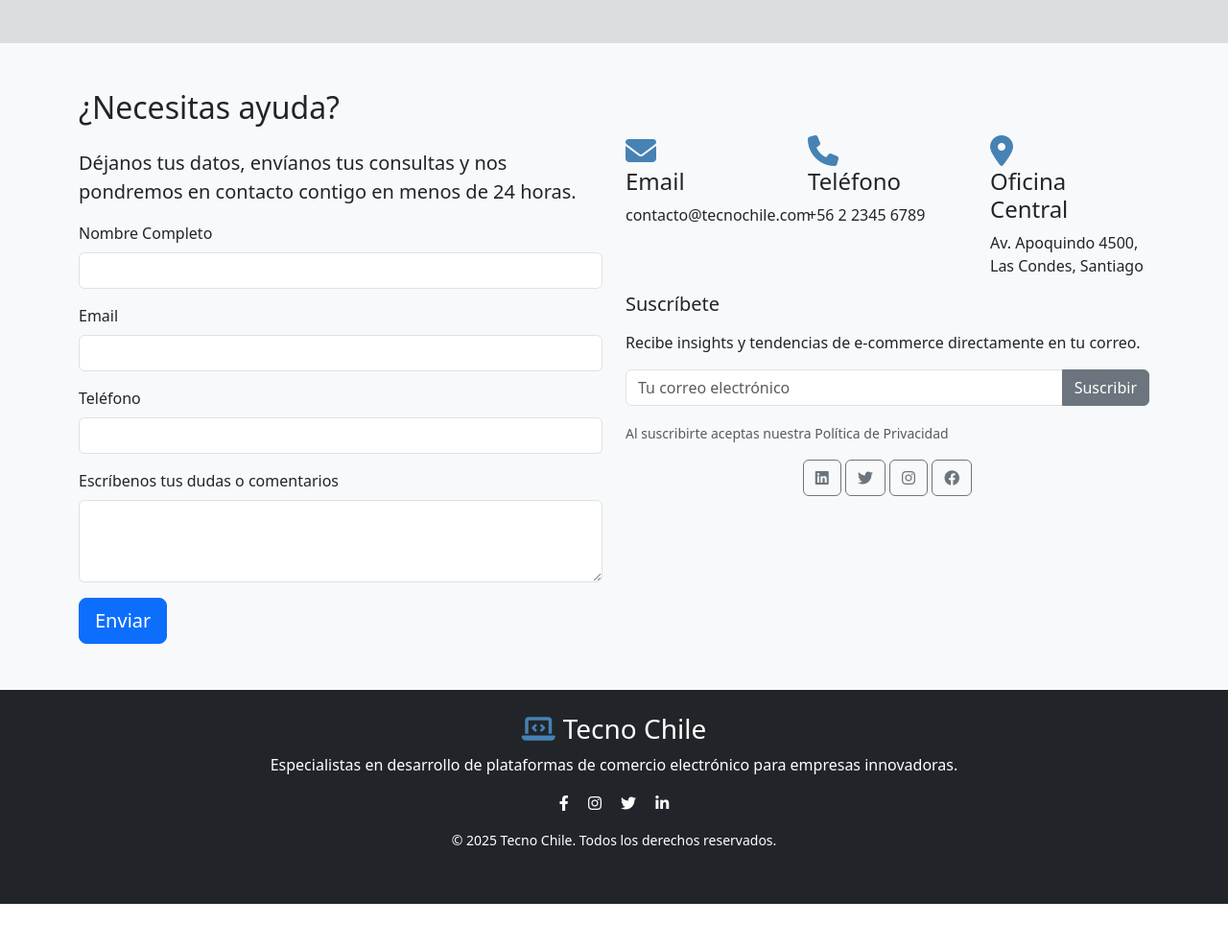
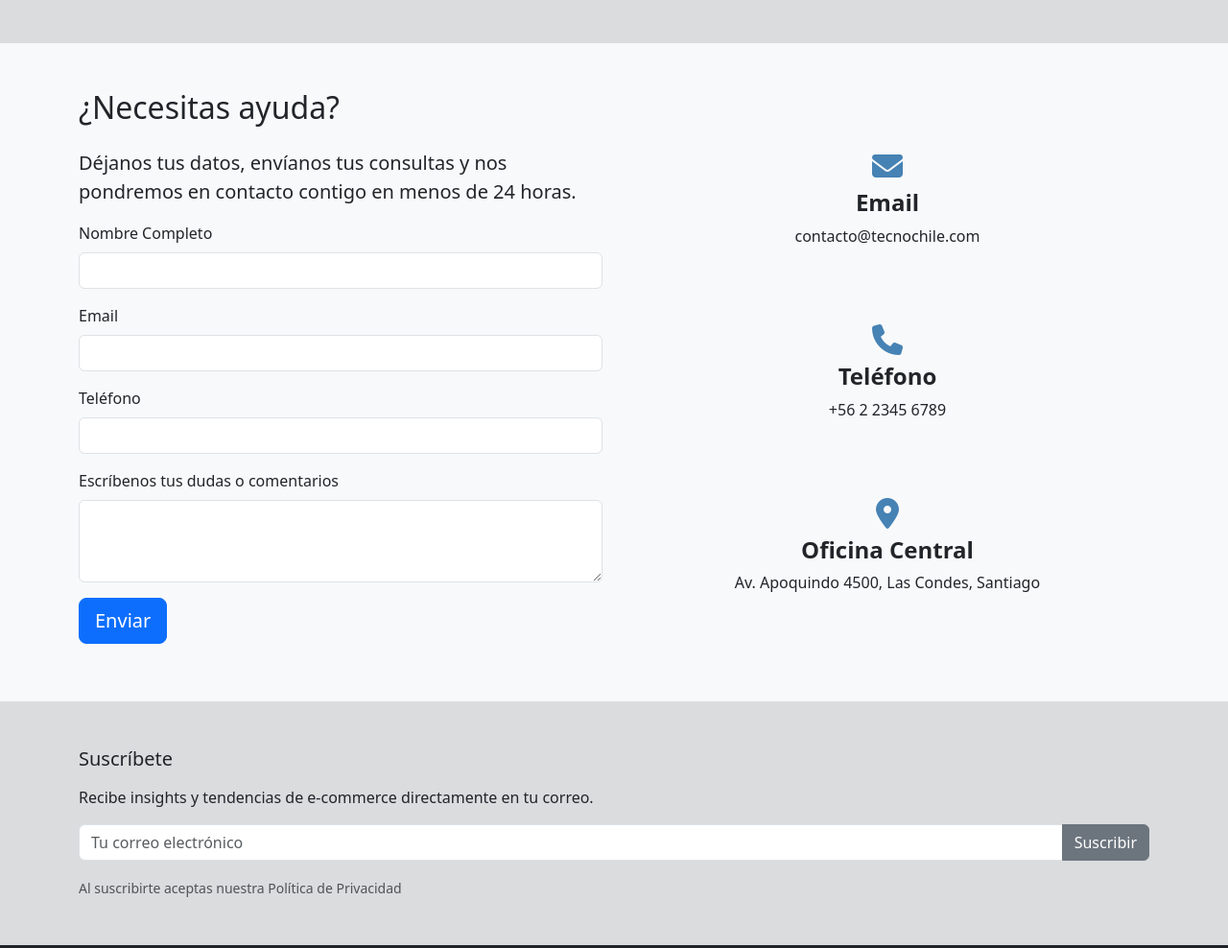
Before and after one commit to CaroHernz/M4_EvaluacionFinal, a plain HTML site: page index.html in a window 1280 px wide. Shown: the part 1141-2129 px from the top of the page at 96% size. Before the commit the page ends 2083 px from the top, so only its background shows below. Drawn offline with nearby package versions, Linux system fonts and the light colour scheme.

Commit message:
correcciones disposición de elementos de la sección Contacto

```diff
--- a/index.html
+++ b/index.html
@@ -144,7 +144,7 @@
         <section id="contacto" class="tecno__contact py-5 bg-light">
             <div class="container">
                 <div class="row">
-                    <div class="col-lg-6">
+                    <div class="col-md-6">
                         <h2 class="tecno__section-title mb-4">¿Necesitas ayuda?</h2>
                         <p class="lead">Déjanos tus datos, envíanos tus consultas y nos pondremos en contacto contigo en
                             menos de 24 horas.</p>
@@ -169,31 +169,43 @@
                             <button type="button" class="btn btn-primary btn-lg">Enviar</button>
                         </form>
                     </div>
-                    <div class="col-lg-6">
+                    <div class="col-md-6">
                         <div class="tecno__contact-info pt-5">
-                            <div class="row">
-                                <div class="info-item col-md-4">
-                                    <i class="fas fa-envelope fa-2x"></i>
-                                    <div>
-                                        <h4>Email</h4>
+                            <div class="row text-center">
+
+                                <div class="col-4 col-md-12">
+                                    <div class="info-item pb-5 mt-3">
+                                        <i class="fas fa-envelope fa-2x pb-2 d-block"></i>
+
+                                        <h4><strong>Email</strong></h4>
                                         <p>contacto@tecnochile.com</p>
                                     </div>
                                 </div>
-                                <div class="info-item col-md-4">
-                                    <i class="fas fa-phone fa-2x"></i>
-                                    <div>
-                                        <h4>Teléfono</h4>
+                                <div class="col-4 col-md-12">
+                                    <div class="info-item pb-5 my-3">
+                                        <i class="fas fa-phone fa-2x pb-2 d-block"></i>
+                                        <h4><strong>Teléfono</strong></h4>
                                         <p>+56 2 2345 6789</p>
                                     </div>
                                 </div>
-                                <div class="info-item col-md-4">
-                                    <i class="fas fa-map-marker-alt fa-2x"></i>
-                                    <div>
-                                        <h4>Oficina Central</h4>
+                                <div class="col-4 col-md-12">
+                                    <div class="info-item pb-5">
+                                        <i class="fas fa-map-marker-alt fa-2x pb-2 d-block"></i>
+
+                                        <h4><strong>Oficina Central</strong></h4>
                                         <p>Av. Apoquindo 4500, Las Condes, Santiago</p>
                                     </div>
                                 </div>
                             </div>
+                        </div>
+                    </div>
+                </div>
+            </div>
+        </section>
+
+        <!-- Suscripción -->
+        <section id="suscripcion" class="tecno__products py-5 bg-secondary bg-opacity-25">
+            <div class="container">
                 <div class="row  align-items-center justify-content-center">
                     <div class="col-lg-12 col-md-6">
                         <h3 class="h5 mb-3">Suscríbete</h3>
@@ -205,17 +217,8 @@
                         <small class="text-muted">Al suscribirte aceptas nuestra Política de
                             Privacidad</small>
                     </div>
-                                <div class="tecno__social-media col-md-6 col-lg-12 text-center pt-3">
-                                    <a href="#" class="btn btn-outline-secondary"><i class="fab fa-linkedin"></i></a>
-                                    <a href="#" class="btn btn-outline-secondary"><i class="fab fa-twitter"></i></a>
-                                    <a href="#" class="btn btn-outline-secondary"><i class="fab fa-instagram"></i></a>
-                                    <a href="#" class="btn btn-outline-secondary"><i class="fab fa-facebook"></i></a>
-                                </div>
                 </div>
 
-                        </div>
-                    </div>
-                </div>
             </div>
         </section>
     </main>
```
Lines whose indentation alone changed are shown as unchanged.
